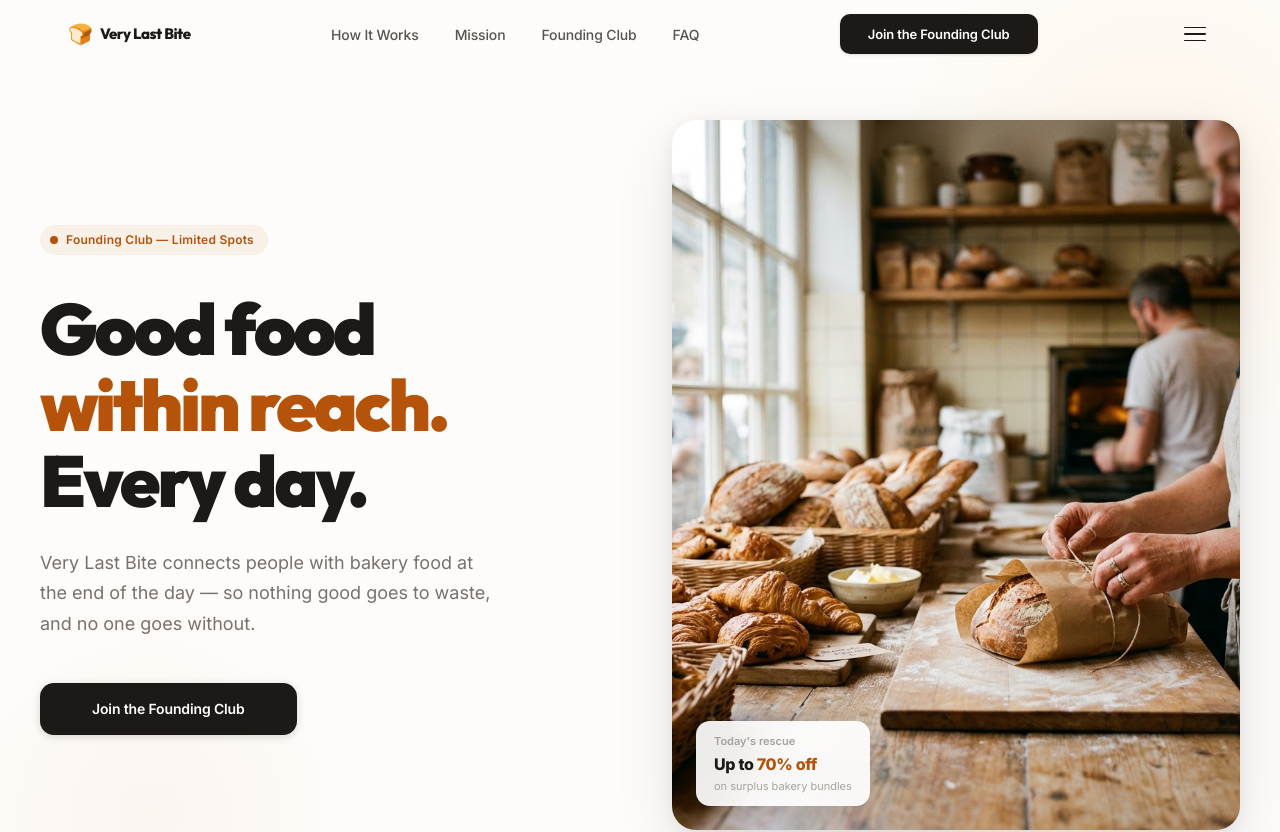
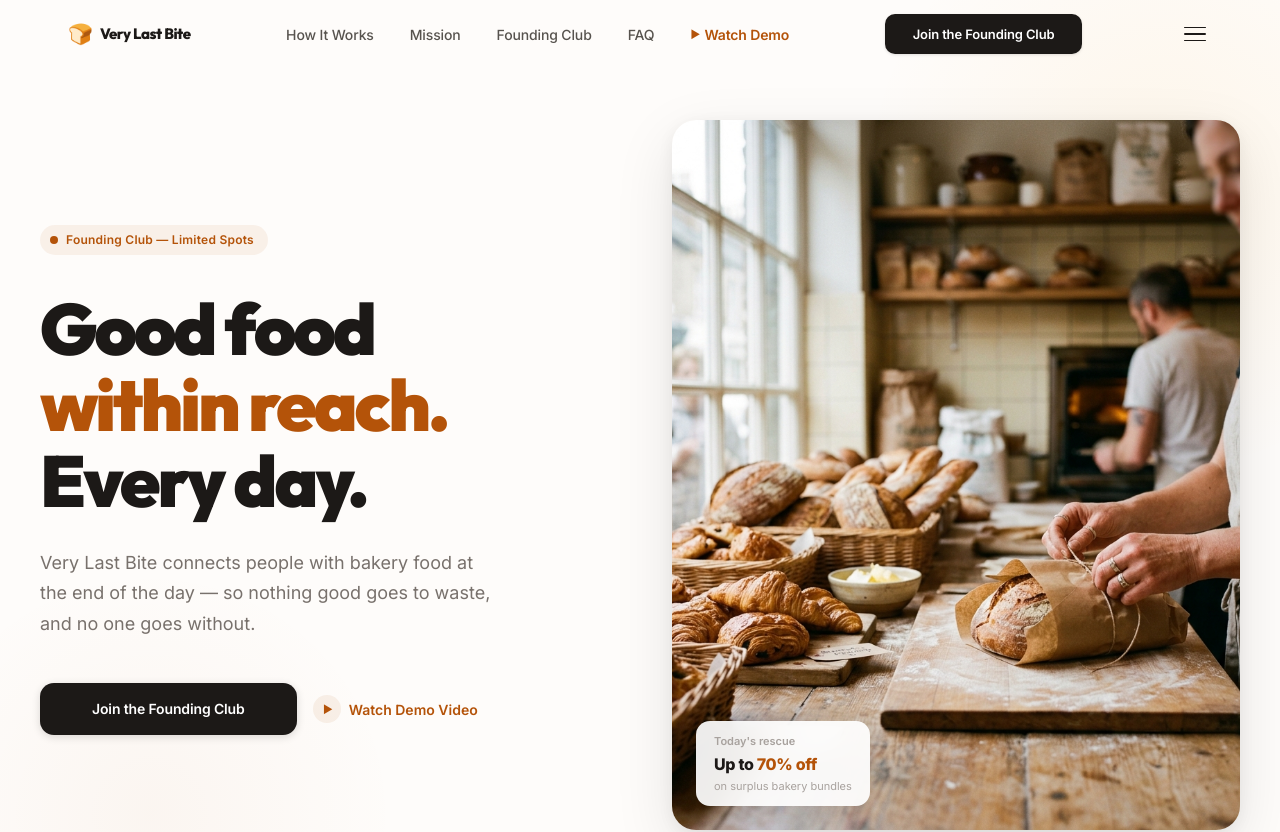
Before and after one commit to brentinomuller615-collab/very-last-bite, a Next.js app: page / in a window 1280 px wide. Shown: the top 832 px of the page. Built offline with nearby package versions, Linux system fonts and the light colour scheme; no server answers.

Commit message:
Add Watch Demo video overlay popup modal triggerable from navbar and hero cta row

```diff
--- a/src/app/LandingPage.tsx
+++ b/src/app/LandingPage.tsx
@@ -85,7 +85,15 @@ function SectionLabel({ children }: { children: React.ReactNode }) {
 // ─────────────────────────────────────────────────────────────────────────────
 // NAV
 // ─────────────────────────────────────────────────────────────────────────────
-function Nav({ authButtonText, authButtonLink }: { authButtonText: string; authButtonLink: string }) {
+function Nav({
+  authButtonText,
+  authButtonLink,
+  onWatchDemo,
+}: {
+  authButtonText: string;
+  authButtonLink: string;
+  onWatchDemo: () => void;
+}) {
   const [scrolled, setScrolled] = useState(false);
   const [mobileOpen, setMobileOpen] = useState(false);
 
@@ -190,6 +198,27 @@ function Nav({ authButtonText, authButtonLink }: { authButtonText: string; authB
               {label}
             </button>
           ))}
+          <button
+            onClick={onWatchDemo}
+            style={{
+              background: "none",
+              border: "none",
+              padding: "4px 0",
+              fontSize: 14,
+              fontWeight: 600,
+              color: "#B45309",
+              cursor: "pointer",
+              letterSpacing: "-0.01em",
+              display: "flex",
+              alignItems: "center",
+              gap: 5,
+              transition: "color 0.2s",
+            }}
+            onMouseEnter={(e) => (e.currentTarget.style.color = "#92400E")}
+            onMouseLeave={(e) => (e.currentTarget.style.color = "#B45309")}
+          >
+            <span style={{ fontSize: 10 }}>▶</span> Watch Demo
+          </button>
         </nav>
 
         {/* Desktop CTA */}
@@ -286,7 +315,7 @@ function Nav({ authButtonText, authButtonLink }: { authButtonText: string; authB
       <div
         style={{
           overflow: "hidden",
-          maxHeight: mobileOpen ? 320 : 0,
+          maxHeight: mobileOpen ? 370 : 0,
           transition: "max-height 0.35s ease",
           background: "rgba(255,255,255,0.98)",
           borderBottom: mobileOpen ? "1px solid #F3F0EB" : "none",
@@ -312,6 +341,28 @@ function Nav({ authButtonText, authButtonLink }: { authButtonText: string; authB
               {label}
             </button>
           ))}
+          <button
+            onClick={() => {
+              setMobileOpen(false);
+              onWatchDemo();
+            }}
+            style={{
+              background: "none",
+              border: "none",
+              textAlign: "left",
+              padding: "12px 0",
+              fontSize: 16,
+              fontWeight: 600,
+              color: "#B45309",
+              cursor: "pointer",
+              borderBottom: "1px solid #F5F5F4",
+              display: "flex",
+              alignItems: "center",
+              gap: 8,
+            }}
+          >
+            <span style={{ fontSize: 11 }}>▶</span> Watch Demo Video
+          </button>
           <Link href={authButtonLink} style={{ textDecoration: "none", marginTop: 12 }}>
             <button
               style={{
@@ -338,7 +389,13 @@ function Nav({ authButtonText, authButtonLink }: { authButtonText: string; authB
 // ─────────────────────────────────────────────────────────────────────────────
 // HERO SECTION
 // ─────────────────────────────────────────────────────────────────────────────
-function HeroSection({ authButtonLink }: { authButtonLink: string }) {
+function HeroSection({
+  authButtonLink,
+  onWatchDemo,
+}: {
+  authButtonLink: string;
+  onWatchDemo: () => void;
+}) {
   const [heroMounted, setHeroMounted] = useState(false);
   useEffect(() => {
     const t = setTimeout(() => setHeroMounted(true), 80);
@@ -480,16 +537,20 @@ function HeroSection({ authButtonLink }: { authButtonLink: string }) {
             Very Last Bite connects people with bakery food at the end of the day — so nothing good goes to waste, and no one goes without.
           </p>
 
-          {/* Primary CTA */}
+          {/* Primary CTA and Watch Demo */}
           <div
             style={{
               marginBottom: "var(--lp-hero-mb-sub)",
               opacity: heroMounted ? 1 : 0,
               transform: heroMounted ? "translateY(0)" : "translateY(14px)",
               transition: "opacity 0.6s ease 0.34s, transform 0.6s ease 0.34s",
+              display: "flex",
+              flexDirection: "var(--lp-hero-btn-flex-dir)" as any,
+              alignItems: "center",
+              gap: 16,
             }}
           >
-            <Link href={authButtonLink} style={{ textDecoration: "none", display: "block" }}>
+            <Link href={authButtonLink} style={{ textDecoration: "none", display: "var(--lp-hero-btn-width) === '100%' ? 'block' : 'inline-block'", width: "var(--lp-hero-btn-width)" }}>
               <button
                 id="hero-primary-cta"
                 style={{
@@ -504,7 +565,7 @@ function HeroSection({ authButtonLink }: { authButtonLink: string }) {
                   letterSpacing: "-0.01em",
                   lineHeight: 1,
                   minHeight: 52,
-                  width: "var(--lp-hero-btn-width)",
+                  width: "100%",
                   display: "inline-flex",
                   justifyContent: "center",
                   alignItems: "center",
@@ -525,6 +586,49 @@ function HeroSection({ authButtonLink }: { authButtonLink: string }) {
                 Join the Founding Club
               </button>
             </Link>
+            <button
+              onClick={onWatchDemo}
+              style={{
+                background: "transparent",
+                color: "#B45309",
+                border: "none",
+                fontSize: 14,
+                fontWeight: 600,
+                cursor: "pointer",
+                display: "flex",
+                alignItems: "center",
+                justifyContent: "center",
+                minHeight: 52,
+                gap: 8,
+                width: "var(--lp-hero-btn-width)",
+                transition: "color 0.2s, transform 0.15s",
+              }}
+              onMouseEnter={(e) => {
+                e.currentTarget.style.color = "#92400E";
+                e.currentTarget.style.transform = "translateY(-1px)";
+              }}
+              onMouseLeave={(e) => {
+                e.currentTarget.style.color = "#B45309";
+                e.currentTarget.style.transform = "translateY(0)";
+              }}
+            >
+              <div
+                style={{
+                  width: 28,
+                  height: 28,
+                  borderRadius: "50%",
+                  background: "rgba(180,83,9,0.08)",
+                  display: "flex",
+                  alignItems: "center",
+                  justifyContent: "center",
+                  fontSize: 10,
+                  paddingLeft: 2,
+                }}
+              >
+                ▶
+              </div>
+              Watch Demo Video
+            </button>
           </div>
         </div>
 
@@ -1558,13 +1662,11 @@ function Footer() {
   );
 }
 
-// ─────────────────────────────────────────────────────────────────────────────
-// ROOT COMPONENT
-// ─────────────────────────────────────────────────────────────────────────────
 export default function LandingPage() {
   const { user, isAdminUser } = useAuth();
   const authButtonText = user ? "Open App" : "Join the Founding Club";
   const authButtonLink = user ? (isAdminUser ? "/admin" : "/spin") : "/signup";
+  const [showDemoModal, setShowDemoModal] = useState(false);
 
   return (
     <div
@@ -1578,8 +1680,8 @@ export default function LandingPage() {
         overflowX: "hidden",
       }}
     >
-      <Nav authButtonText={authButtonText} authButtonLink={authButtonLink} />
-      <HeroSection authButtonLink={authButtonLink} />
+      <Nav authButtonText={authButtonText} authButtonLink={authButtonLink} onWatchDemo={() => setShowDemoModal(true)} />
+      <HeroSection authButtonLink={authButtonLink} onWatchDemo={() => setShowDemoModal(true)} />
       <TrustBand />
       <HowItWorks />
       <MissionSection />
@@ -1587,6 +1689,93 @@ export default function LandingPage() {
       <FAQ />
       <FinalCTA authButtonLink={authButtonLink} />
       <Footer />
+
+      {/* Video Demo Modal Overlay */}
+      {showDemoModal && (
+        <div
+          style={{
+            position: "fixed",
+            top: 0,
+            left: 0,
+            right: 0,
+            bottom: 0,
+            background: "rgba(28,25,23,0.85)",
+            backdropFilter: "blur(12px)",
+            WebkitBackdropFilter: "blur(12px)",
+            zIndex: 9999,
+            display: "flex",
+            alignItems: "center",
+            justifyContent: "center",
+            padding: 24,
+          }}
+          onClick={() => setShowDemoModal(false)}
+        >
+          <div
+            style={{
+              position: "relative",
+              width: "100%",
+              maxWidth: 960,
+              background: "#1C1917",
+              borderRadius: 24,
+              overflow: "hidden",
+              boxShadow: "0 25px 50px -12px rgba(0,0,0,0.5)",
+              border: "1px solid rgba(255,255,255,0.1)",
+            }}
+            onClick={(e) => e.stopPropagation()}
+          >
+            {/* Close Button */}
+            <button
+              onClick={() => setShowDemoModal(false)}
+              style={{
+                position: "absolute",
+                top: 16,
+                right: 16,
+                width: 36,
+                height: 36,
+                borderRadius: "50%",
+                background: "rgba(255,255,255,0.1)",
+                border: "none",
+                color: "#FAFAF9",
+                fontSize: 18,
+                cursor: "pointer",
+                display: "flex",
+                alignItems: "center",
+                justifyContent: "center",
+                transition: "background 0.2s, transform 0.2s",
+                zIndex: 10,
+              }}
+              onMouseEnter={(e) => {
+                e.currentTarget.style.background = "rgba(255,255,255,0.2)";
+                e.currentTarget.style.transform = "scale(1.05)";
+              }}
+              onMouseLeave={(e) => {
+                e.currentTarget.style.background = "rgba(255,255,255,0.1)";
+                e.currentTarget.style.transform = "scale(1)";
+              }}
+            >
+              ✕
+            </button>
+
+            {/* Video Player */}
+            <div style={{ position: "relative", paddingTop: "56.25%", background: "#000" }}>
+              <video
+                src="/very_last_bite_demo.mp4"
+                controls
+                autoPlay
+                playsInline
+                style={{
+                  position: "absolute",
+                  top: 0,
+                  left: 0,
+                  width: "100%",
+                  height: "100%",
+                  border: "none",
+                }}
+              />
+            </div>
+          </div>
+        </div>
+      )}
     </div>
   );
 }
```
Also changed, not shown: 1 other file (tests, documents, lock files or other folders).
